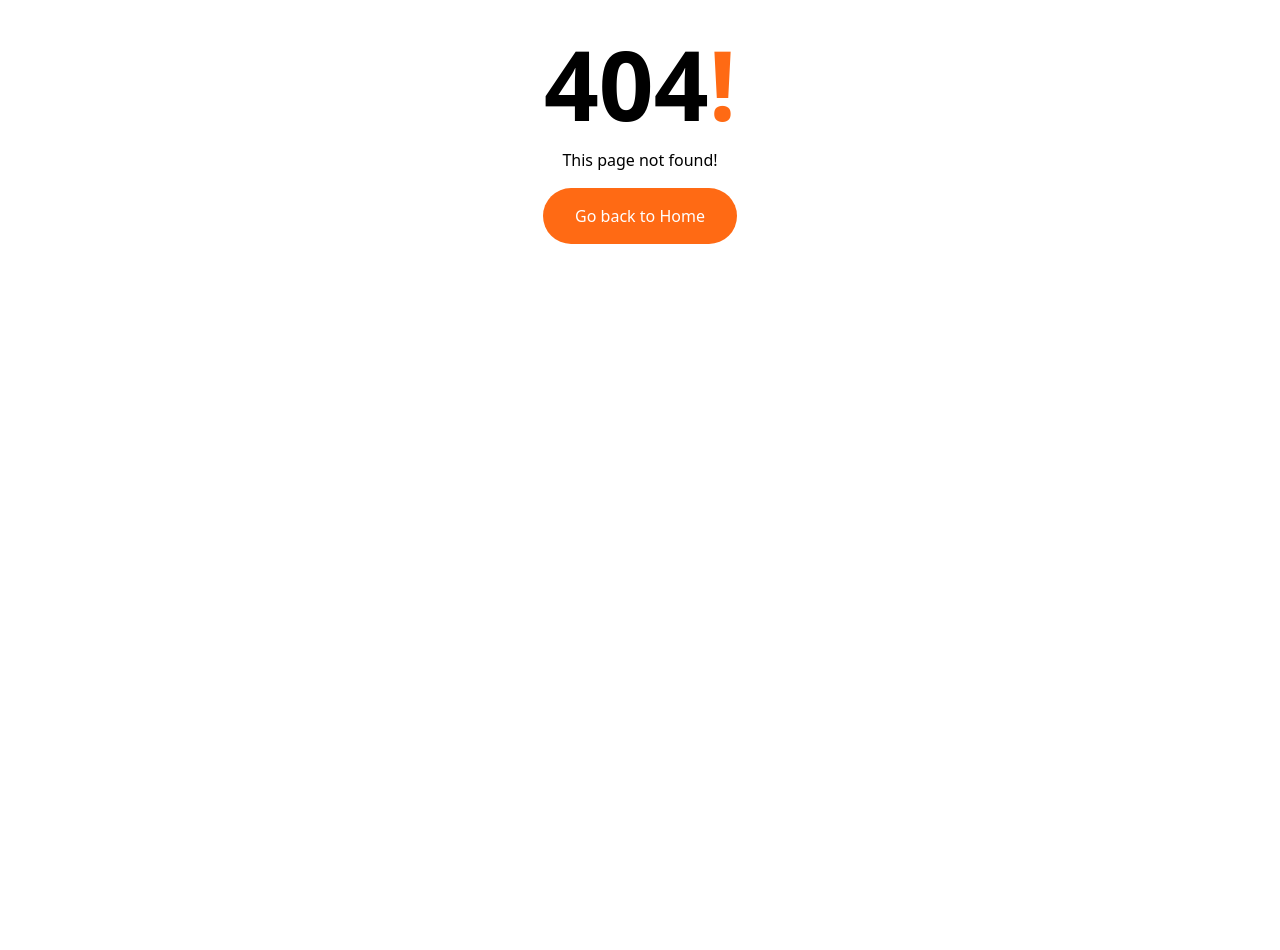
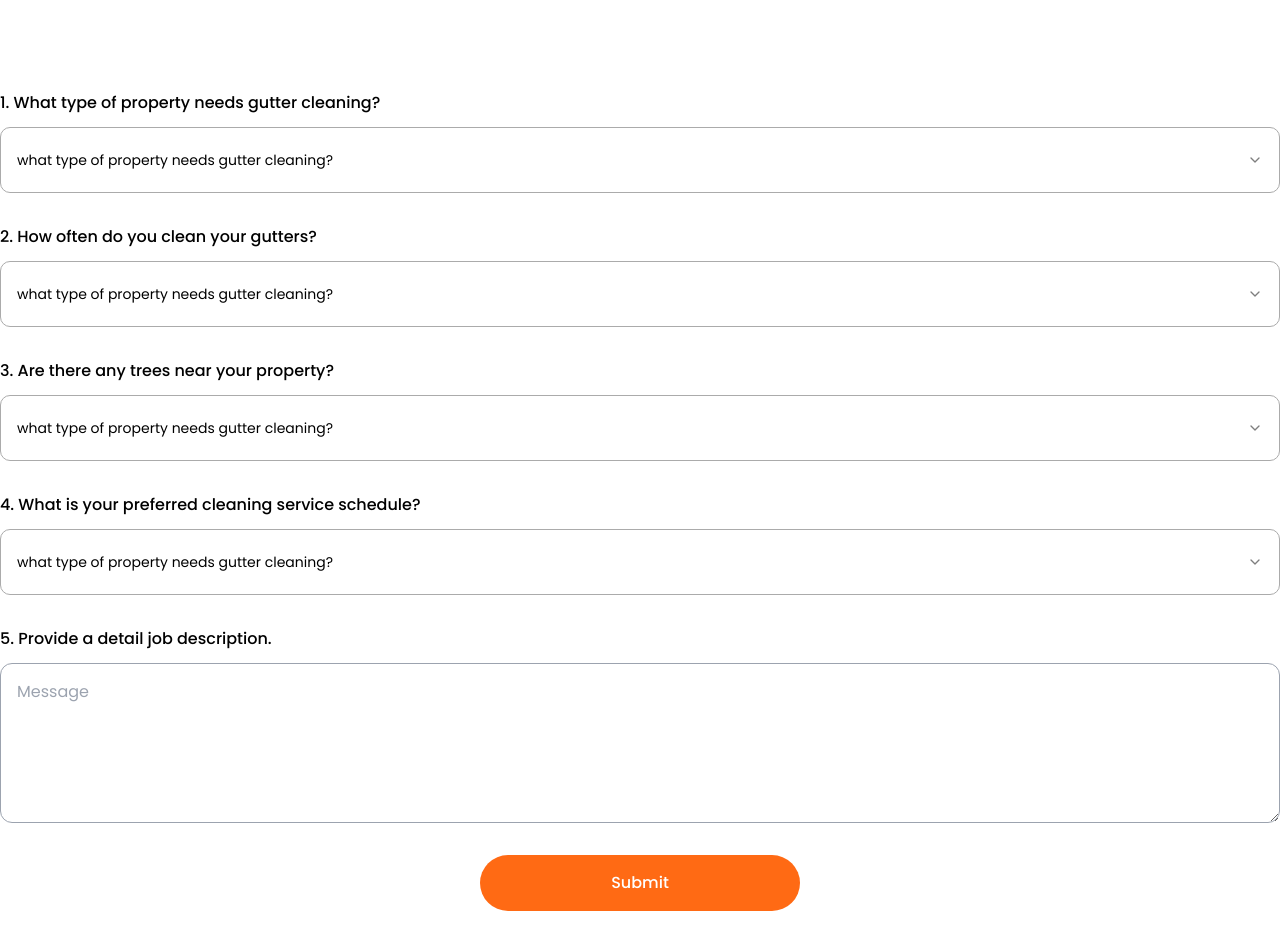
Before and after one commit to solaiman-siam/goldlync-main, a React (Vite) app: page /service-questionnaries in a window 1280 px wide. Before the commit this address had no page. Shown: the part 260-1210 px from the top of the page. Before the commit the page ends 800 px from the top, so only its background shows below. Built offline with nearby package versions, Linux system fonts and the light colour scheme.

Commit message:
some changes

```diff
--- a/src/components/home-sections/PrimaryServiceSection.jsx
+++ b/src/components/home-sections/PrimaryServiceSection.jsx
@@ -62,7 +62,7 @@ const PrimaryServiceSection = () => {
       )}
       <div className="text-center">
         <Button asChild>
-          <Link to="#">View All</Link>
+          <Link to="services">View All</Link>
         </Button>
       </div>
     </section>
--- a/src/components/home-sections/RecentProjects.jsx
+++ b/src/components/home-sections/RecentProjects.jsx
@@ -54,7 +54,7 @@ function RecentProjects() {
         initial="hidden"
         animate="visible"
         variants={gridVariants}
-        className="grid grid-cols-2 gap-6 pt-10"
+        className="grid grid-cols-2 gap-8 pt-10"
       >
         {recentProjects[0]?.sections?.map((projects, index) => (
           <motion.div
--- a/src/components/service-categories/Categories.jsx
+++ b/src/components/service-categories/Categories.jsx
@@ -13,15 +13,12 @@ import { Skeleton } from "@/components/shadcn/ui/skeleton";
 import { useGetAllPrimaryServices } from "@/hooks/api-hooks/service.hook";
 
 function Categories() {
-
   const { data, isLoading, isError } = useGetAllPrimaryServices();
 
   return (
     <div>
       <section className="my-[80px]">
-      <SectionTitle tagName="h3">
-          Services Tailored to Your Needs.
-        </SectionTitle>
+        <SectionTitle tagName="h3">Handyman</SectionTitle>
         <SectionText>
           Connect with trusted professionals, set your budget, and bring your
           vision to life—all in one place.
@@ -82,7 +79,7 @@ const PrimaryServiceSkeletons = () => {
 const PrimaryServiceItem = ({ path, icon, title, details }) => {
   return (
     <Link
-      to={path}
+      to={'/service-questionnaries'}
       className="flex flex-col items-center justify-center gap-5 rounded-md border border-card bg-card px-8 py-10 text-center text-card-foreground transition-all duration-300 hover:-translate-y-2 hover:border-input hover:shadow-md"
     >
       <span className="inline-flex size-[100px] items-center justify-center rounded-full bg-accent [&_svg]:w-[50%] [&_svg]:text-accent-foreground">
--- /dev/null
+++ b/src/components/service-questennaries/Questionnaries/CommonSelect.jsx
@@ -0,0 +1,30 @@
+import {
+  Select,
+  SelectContent,
+  SelectItem,
+  SelectTrigger,
+  SelectValue,
+} from "@/components/shadcn/ui/select"
+
+function CommonSelect({label,options}) {
+  return (
+    <div className="flex flex-col gap-3">
+    <label className="font-medium" htmlFor="">
+      {label}
+    </label>
+    <Select>
+      <SelectTrigger className="w-full px-4 py-8">
+        <SelectValue placeholder="what type of property needs gutter cleaning? " />
+      </SelectTrigger>
+      <SelectContent>
+        {
+            options.map(option =>  <SelectItem key={option} value={option}>{option}</SelectItem>)
+        }
+
+      </SelectContent>
+    </Select>
+  </div>
+  )
+}
+
+export default CommonSelect
--- /dev/null
+++ b/src/components/service-questennaries/Questionnaries/Questionnaries.jsx
@@ -0,0 +1,89 @@
+import SectionTitle from "@/components/SectionTitle";
+import CommonSelect from "./CommonSelect";
+
+function Questionnaries() {
+  const selectData = [
+    {
+      id: 1,
+      label: "1. What type of property needs gutter cleaning?",
+      options: [
+        "Residential Property",
+        "Commercial Property",
+        "Industrial Property",
+        "Agricultural Property",
+      ],
+    },
+    {
+      id: 2,
+      label: "2. How often do you clean your gutters?",
+      options: [
+        "Once a year",
+        "Twice a year",
+        "Every quarter",
+        "Rarely or never",
+      ],
+    },
+    {
+      id: 3,
+      label: "3. Are there any trees near your property?",
+      options: [
+        "Yes, many trees",
+        "Some trees nearby",
+        "No trees nearby",
+        "Not sure",
+      ],
+    },
+    {
+      id: 4,
+      label: "4. What is your preferred cleaning service schedule?",
+      options: [
+        "Morning (8 AM - 12 PM)",
+        "Afternoon (12 PM - 4 PM)",
+        "Evening (4 PM - 8 PM)",
+        "Flexible",
+      ],
+    },
+  ];
+
+  return (
+    <div>
+      <div className="container py-24">
+        <SectionTitle tagName="h3">Gutter cleaning questionnaire</SectionTitle>
+        <div className="py-24">
+          <form action="">
+            <div className="space-y-8 pb-8">
+              {selectData.map((select) => (
+                <CommonSelect
+                  key={select.id}
+                  options={select?.options}
+                  label={select?.label}
+                />
+              ))}
+            </div>
+
+            <div className="flex flex-col gap-3">
+              <label className="font-medium" htmlFor="">
+                {" "}
+                {selectData.length + 1}. Provide a detail job description.
+              </label>
+              <textarea
+                className="h-40 border-gray-400 w-full rounded-lg border px-4 py-4 focus:outline-primary"
+                name=""
+                id=""
+                placeholder="Message"
+              ></textarea>
+            </div>
+
+            <div className="flex justify-center pt-8">
+              <button className="w-80 rounded-full bg-primary py-4 font-medium text-white">
+                Submit
+              </button>
+            </div>
+          </form>
+        </div>
+      </div>
+    </div>
+  );
+}
+
+export default Questionnaries;
--- a/src/components/services-sections/AllServices.jsx
+++ b/src/components/services-sections/AllServices.jsx
@@ -82,7 +82,7 @@ const PrimaryServiceSkeletons = () => {
 const PrimaryServiceItem = ({ path, icon, title, details }) => {
   return (
     <Link
-      to={path}
+      to={'/service-categories'}
       className="flex flex-col items-center justify-center gap-5 rounded-md border border-card bg-card px-8 py-10 text-center text-card-foreground transition-all duration-300 hover:-translate-y-2 hover:border-input hover:shadow-md"
     >
       <span className="inline-flex size-[100px] items-center justify-center rounded-full bg-accent [&_svg]:w-[50%] [&_svg]:text-accent-foreground">
--- a/src/layouts/MainLayout.jsx
+++ b/src/layouts/MainLayout.jsx
@@ -1,10 +1,11 @@
 import Footer from "@/components/shared/Footer";
 import HomeTopbar from "@/components/shared/HomeTopbar";
-import { Outlet } from "react-router";
+import { Outlet, ScrollRestoration } from "react-router";
 
 const MainLayout = () => {
   return (
     <div className="font-poppins">
+      <ScrollRestoration/>
       <header className="relative z-50 bg-background">
         <HomeTopbar />
       </header>
--- a/src/pages/public/ServiceCategories/ServiceCategories.jsx
+++ b/src/pages/public/ServiceCategories/ServiceCategories.jsx
@@ -1,3 +1,4 @@
+import GetInTouchBanner from "@/components/home-sections/GetInTouchBanner"
 import Categories from "@/components/service-categories/Categories"
 
 
@@ -5,6 +6,7 @@ function ServiceCategories() {
   return (
     <div>
         <Categories/>
+        <GetInTouchBanner/>
     </div>
   )
 }
--- /dev/null
+++ b/src/pages/public/ServiceQuestionnaries/ServiceQuestionnaries.jsx
@@ -0,0 +1,12 @@
+import Questionnaries from "@/components/service-questennaries/Questionnaries/Questionnaries"
+
+
+function ServiceQuestionnaries() {
+  return (
+    <div>
+        <Questionnaries/>
+    </div>
+  )
+}
+
+export default ServiceQuestionnaries
--- a/src/routes/Routes.jsx
+++ b/src/routes/Routes.jsx
@@ -18,6 +18,8 @@ import CancelJobs from "@/pages/private/profile/my-jobs/CancelJobs";
 import Service from "@/pages/public/Services/Services";
 import ServiceCategories from "@/pages/public/ServiceCategories/ServiceCategories";
 
+import ServiceQuestionnaries from "@/pages/public/ServiceQuestionnaries/ServiceQuestionnaries";
+
 export const route = createBrowserRouter([
   {
     path: "/",
@@ -37,6 +39,14 @@ export const route = createBrowserRouter([
         element: (
           <PageTitle title="Service">
             <Service/>
+          </PageTitle>
+        ),
+      },
+      {
+        path: '/service-questionnaries',
+        element: (
+          <PageTitle title="Questionnaries">
+            <ServiceQuestionnaries/>
           </PageTitle>
         ),
       },
```
